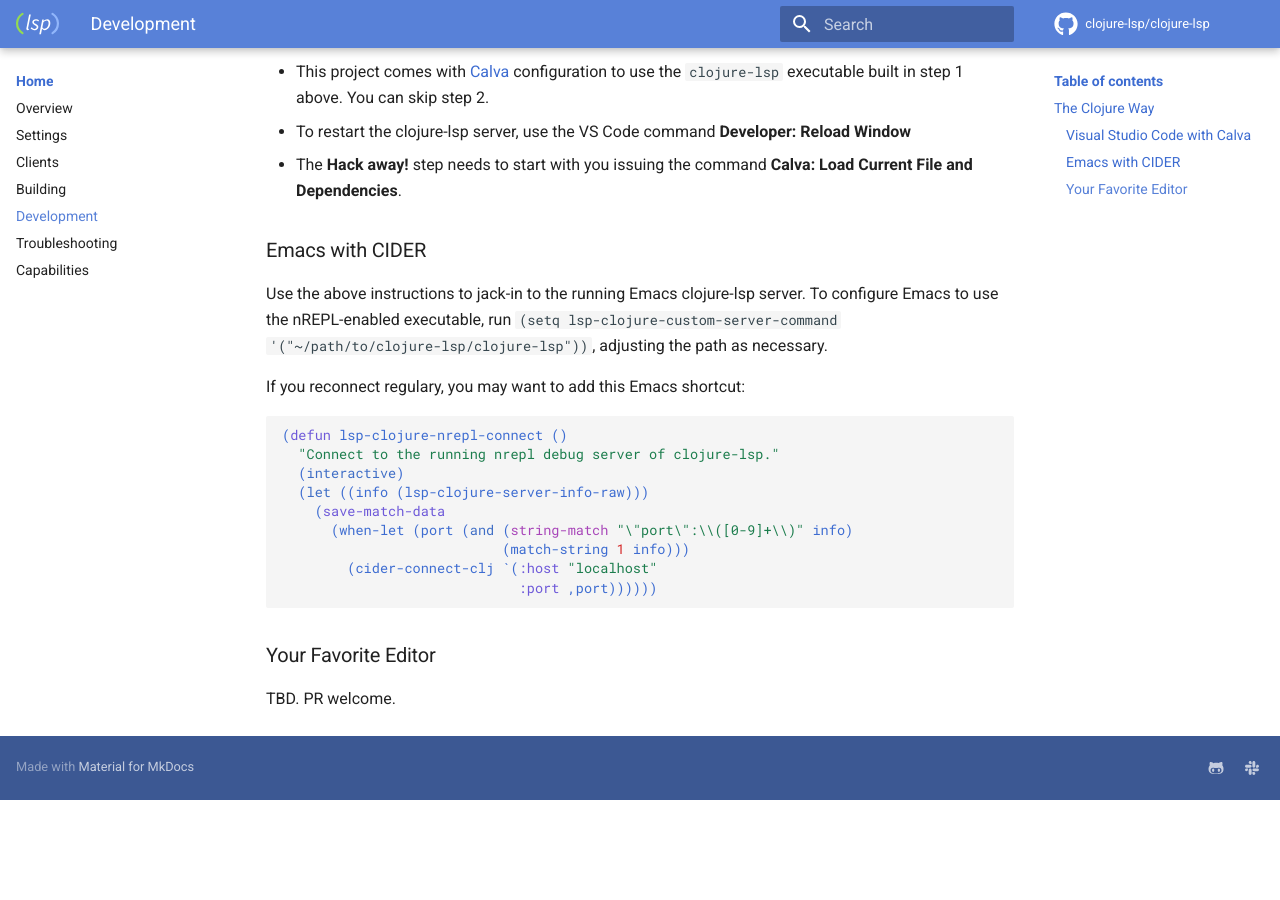
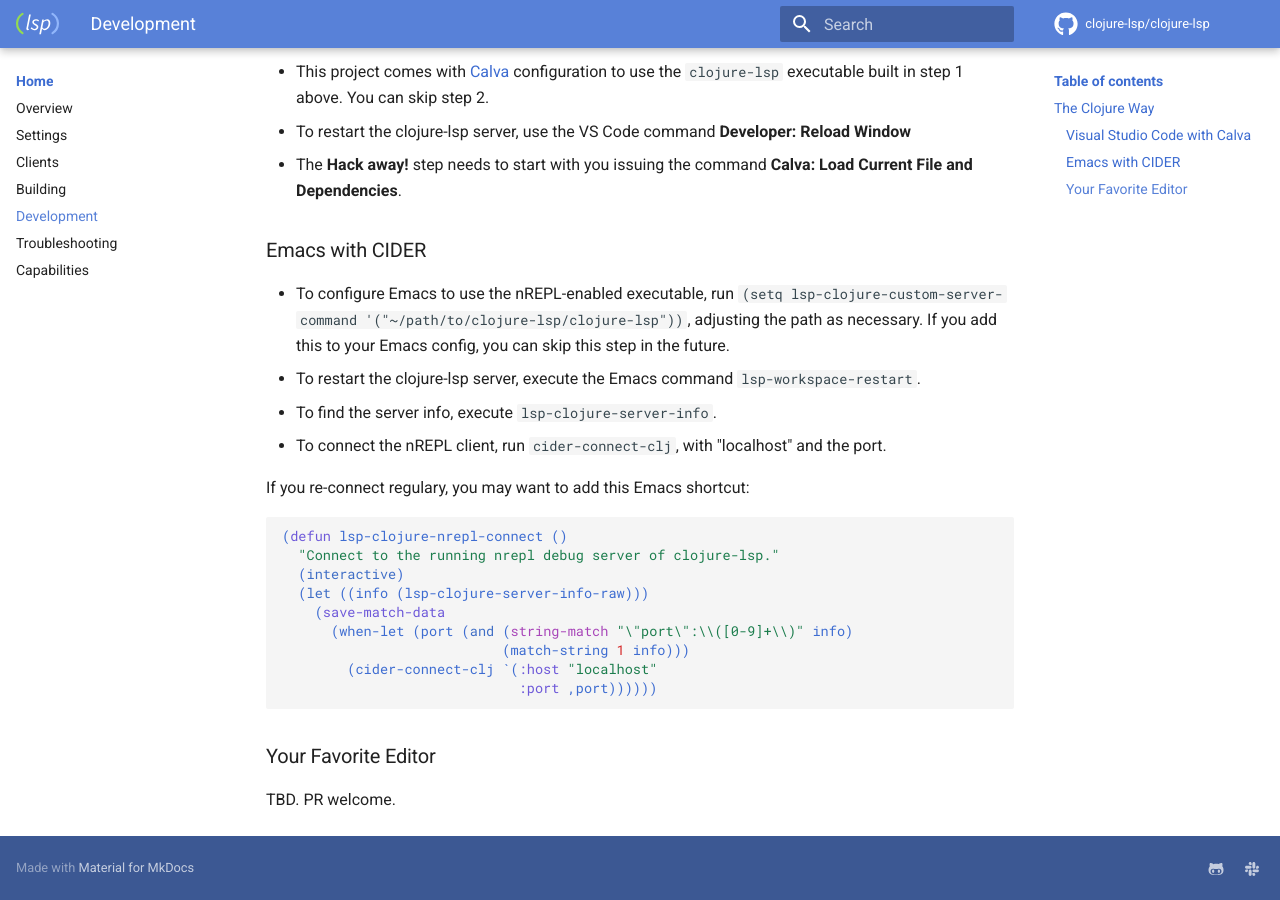
Before and after one commit to clojure-lsp/clojure-lsp, an MkDocs documentation site: the page built from docs/development.md, in a window 1280 px wide and 900 px high, scrolled down 1361 px. Built offline with MkDocs 1.6.1 and Material for MkDocs 9.7.7, drawn with Linux system fonts in a browser that asks for light colours; comment, search, counter and statistics services are not loaded; before the commit the page ends 2161 px from its top, so only the background shows below that.

Commit message:
Improve docs about developing with Emacs

````diff
--- a/docs/development.md
+++ b/docs/development.md
@@ -46,10 +46,12 @@ The details in how to perform these steps can vary a bit between the various Clo
 
 ### Emacs with CIDER
 
-Use the above instructions to jack-in to the running Emacs clojure-lsp server.
-To configure Emacs to use the nREPL-enabled executable, run `(setq lsp-clojure-custom-server-command '("~/path/to/clojure-lsp/clojure-lsp"))`, adjusting the path as necessary.
+* To configure Emacs to use the nREPL-enabled executable, run `(setq lsp-clojure-custom-server-command '("~/path/to/clojure-lsp/clojure-lsp"))`, adjusting the path as necessary. If you add this to your Emacs config, you can skip this step in the future.
+* To restart the clojure-lsp server, execute the Emacs command `lsp-workspace-restart`.
+* To find the server info, execute `lsp-clojure-server-info`.
+* To connect the nREPL client, run `cider-connect-clj`, with "localhost" and the port.
 
-If you reconnect regulary, you may want to add this Emacs shortcut:
+If you re-connect regulary, you may want to add this Emacs shortcut:
 
 ```emacs-lisp
 (defun lsp-clojure-nrepl-connect ()
````
